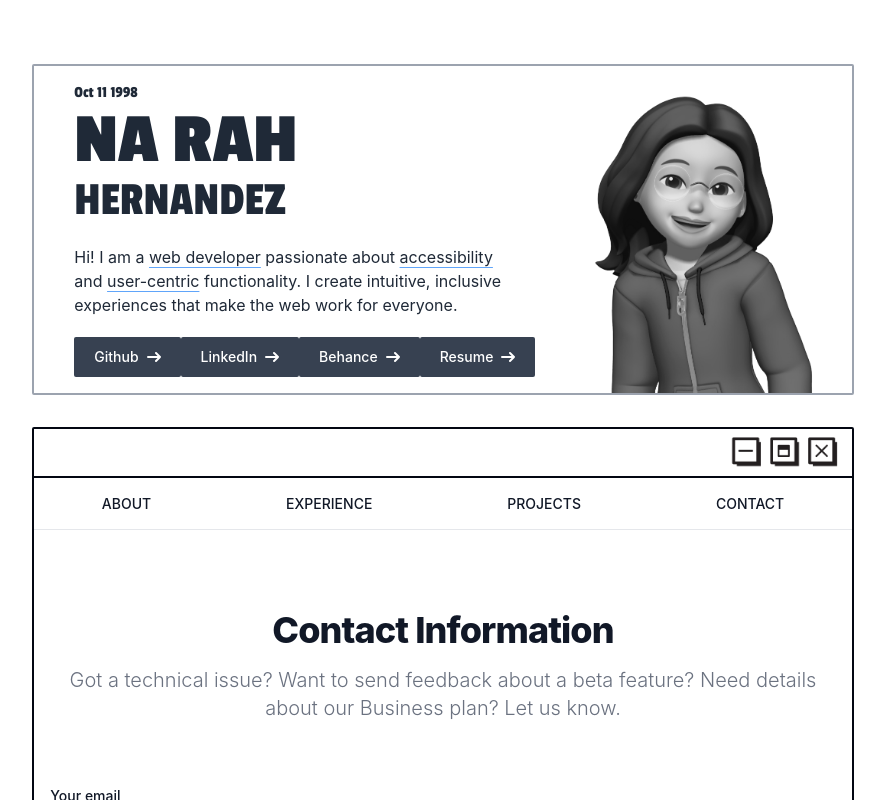
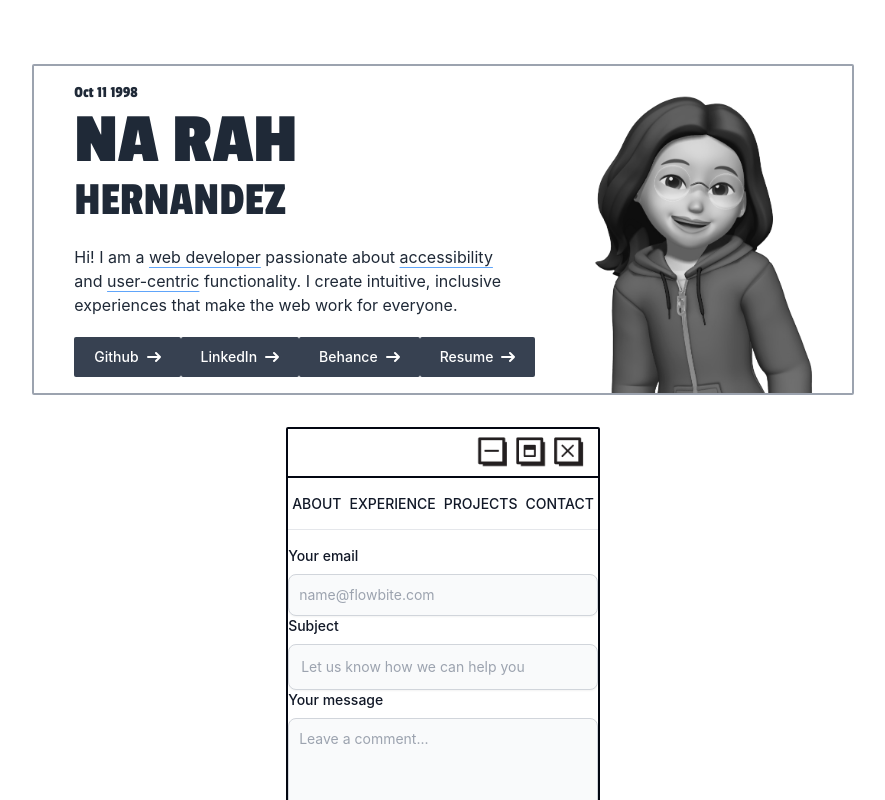
Before and after one commit to narah10/narah-portfolio, a React (Vite) app: page / in a window 1280 px wide. Both pictures are taken after a click on the tab "CONTACT". Shown: the top 800 px of the page, without its empty margins (197-1082 px from the left). Built offline with nearby package versions, Linux system fonts and the light colour scheme.

Commit message:
contact form test2

```diff
--- a/src/components/Contact.jsx
+++ b/src/components/Contact.jsx
@@ -1,7 +1,7 @@
 export default function Contact() {
     return (
         <div>
-            <section className="bg-white dark:bg-gray-900">
+            {/* <section className="bg-white dark:bg-gray-900">
             <div className="py-8 lg:py-16 px-4 mx-auto max-w-screen-md">
                 <h2 className="mb-4 text-4xl tracking-tight font-extrabold text-center text-gray-900 dark:text-white">Contact Information</h2>
                 <p className="mb-8 lg:mb-16 font-light text-center text-gray-500 dark:text-gray-400 sm:text-xl">Got a technical issue? Want to send feedback about a beta feature? Need details about our Business plan? Let us know.</p>
@@ -21,7 +21,23 @@ export default function Contact() {
                     <button type="submit" className="py-3 px-5 text-sm font-medium text-center text-white rounded-lg bg-primary-700 sm:w-fit hover:bg-primary-800 focus:ring-4 focus:outline-none focus:ring-primary-300 dark:bg-primary-600 dark:hover:bg-primary-700 dark:focus:ring-primary-800">Send message</button>
                 </form>
             </div>
-            </section>
+            </section> */}
+            <form name="contact" method="post" data-netlify="true" onSubmit="submit">
+                <input type="hidden" name="form-name" value="contact" />
+                <div>
+                        <label for="email" className="block mb-2 text-sm font-medium text-gray-900 dark:text-gray-300">Your email</label>
+                        <input type="email" id="email" name="email" className="shadow-sm bg-gray-50 border border-gray-300 text-gray-900 text-sm rounded-lg focus:ring-primary-500 focus:border-primary-500 block w-full p-2.5 dark:bg-gray-700 dark:border-gray-600 dark:placeholder-gray-400 dark:text-white dark:focus:ring-primary-500 dark:focus:border-primary-500 dark:shadow-sm-light" placeholder="name@flowbite.com" required/>
+                    </div>
+                    <div>
+                        <label for="subject" className="block mb-2 text-sm font-medium text-gray-900 dark:text-gray-300">Subject</label>
+                        <input type="text" id="subject" name="subject" className="block p-3 w-full text-sm text-gray-900 bg-gray-50 rounded-lg border border-gray-300 shadow-sm focus:ring-primary-500 focus:border-primary-500 dark:bg-gray-700 dark:border-gray-600 dark:placeholder-gray-400 dark:text-white dark:focus:ring-primary-500 dark:focus:border-primary-500 dark:shadow-sm-light" placeholder="Let us know how we can help you" required/>
+                    </div>
+                    <div className="sm:col-span-2">
+                        <label for="message" className="block mb-2 text-sm font-medium text-gray-900 dark:text-gray-400">Your message</label>
+                        <textarea id="message" rows="6" name="message" className="block p-2.5 w-full text-sm text-gray-900 bg-gray-50 rounded-lg shadow-sm border border-gray-300 focus:ring-primary-500 focus:border-primary-500 dark:bg-gray-700 dark:border-gray-600 dark:placeholder-gray-400 dark:text-white dark:focus:ring-primary-500 dark:focus:border-primary-500" placeholder="Leave a comment..."></textarea>
+                    </div>
+                <button type="submit">Submit</button>
+            </form>
         </div>
     )
 }
```
